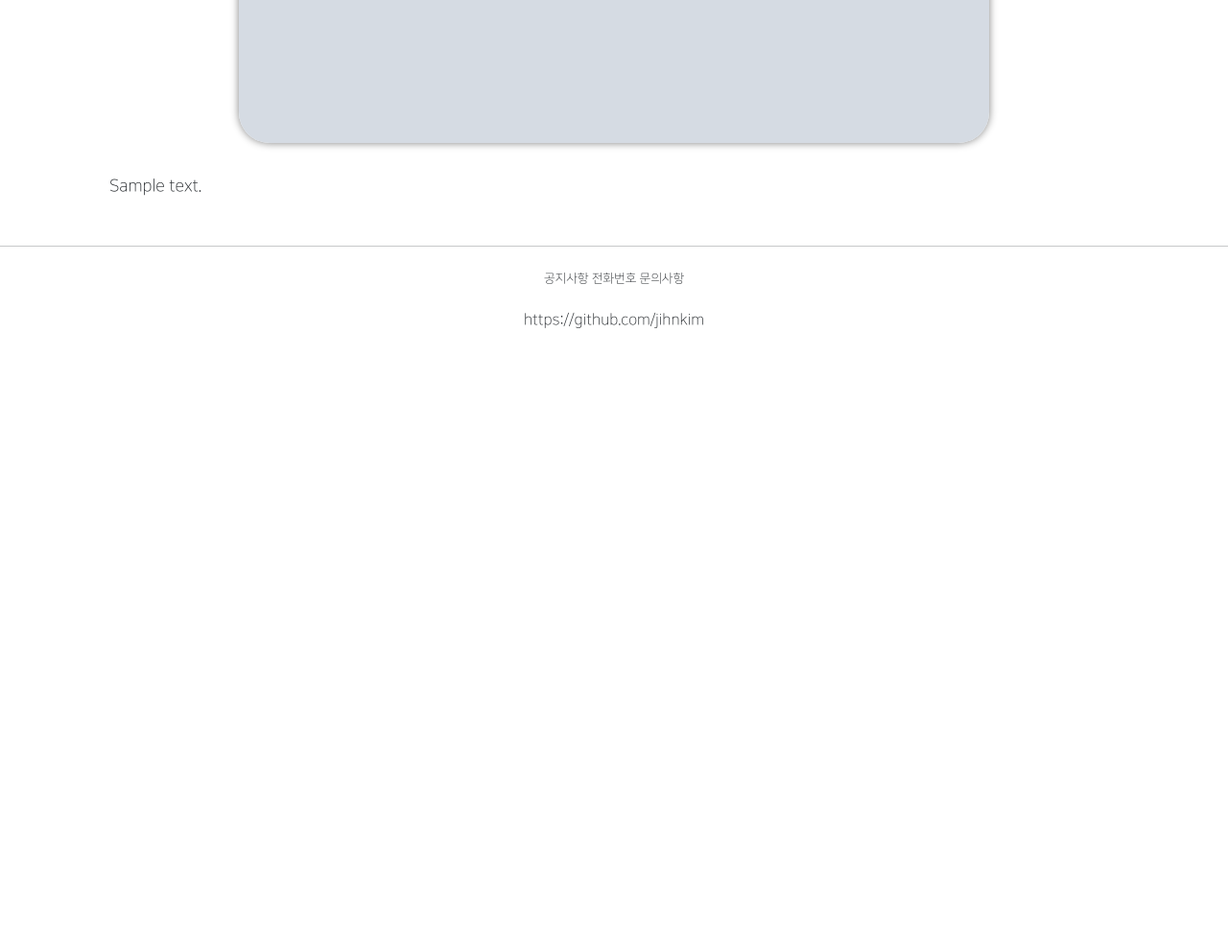
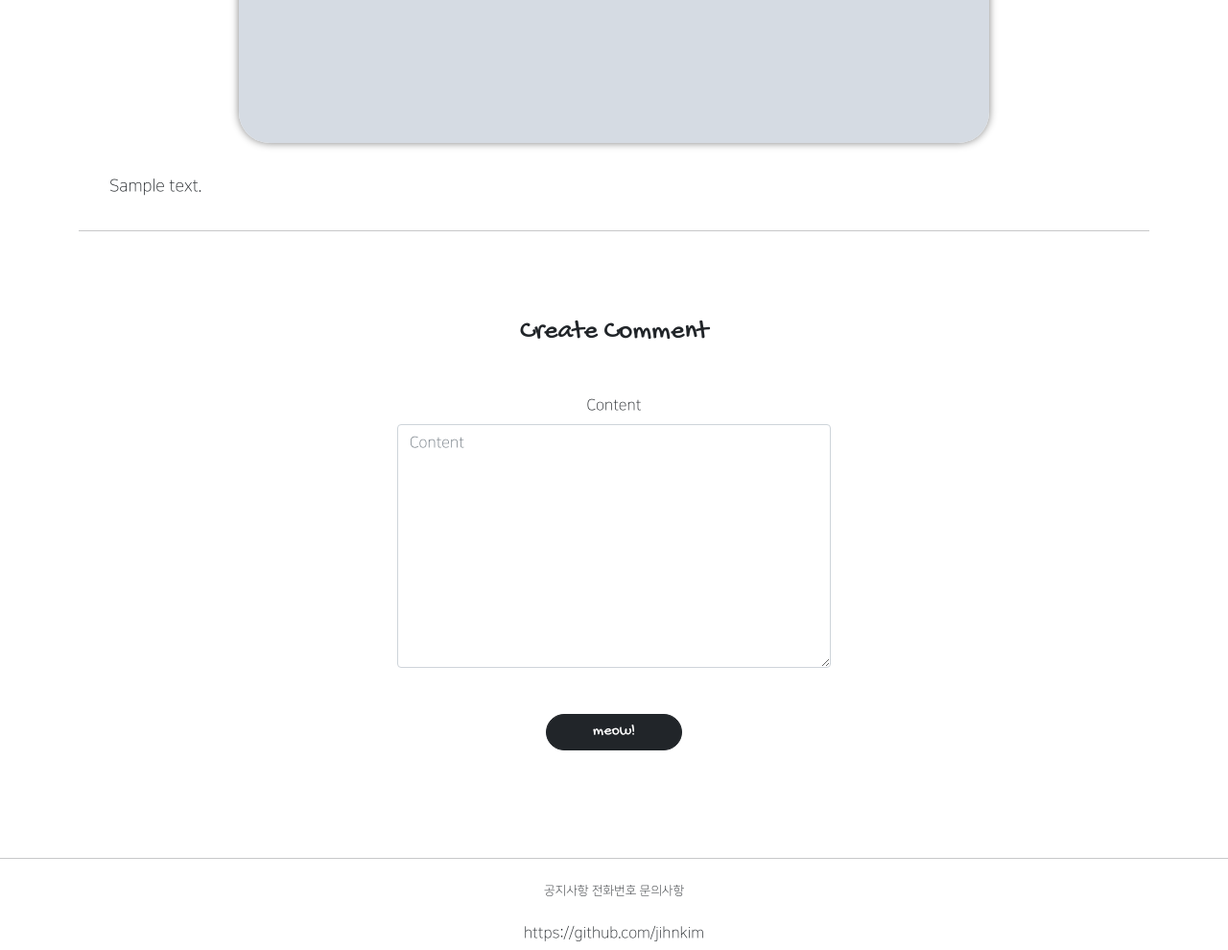
Before and after one commit to jihnkim/kjhweb, a Django app: page /articles/detail/1 in a window 1280 px wide. Shown: the part 872-1862 px from the top of the page at 96% size. Before the commit the page ends 1214 px from the top, so only its background shows below. Run offline with Django 3.2, Linux system fonts and the light colour scheme; tables that the repository leaves empty hold one stand-in row (values such as "Sample post"); grey boxes marked "Sample" are stand-in pictures; parts of the project's set-up code (start-up, migrations or seed data) failed here and were passed over; some libraries are stand-ins or nearby versions; some web fonts are replaced.

Commit message:
0809 comment

```diff
--- a/articleapp/templates/articleapp/detail.html
+++ b/articleapp/templates/articleapp/detail.html
@@ -34,6 +34,13 @@
                     </a>
                 </div>
             {% endif %}
+            <hr>
+
+            <div class="text-center my-4">
+                {% include 'commentapp/create.html' %}
+            </div>
+
+
         </div>
     </div>
 
--- a/articleapp/views.py
+++ b/articleapp/views.py
@@ -5,10 +5,12 @@ from django.shortcuts import render
 from django.urls import reverse_lazy, reverse
 from django.utils.decorators import method_decorator
 from django.views.generic import CreateView, DetailView, UpdateView, DeleteView, ListView
+from django.views.generic.edit import FormMixin
 
 from articleapp.decorators import article_ownership_required
 from articleapp.forms import ArticleCreationForm
 from articleapp.models import Article
+from commentapp.forms import CommentCreationForm
 
 
 @method_decorator(login_required, 'get')
@@ -26,8 +28,9 @@ class ArticleCreateView(CreateView):
         return reverse('articleapp:detail', kwargs={'pk': self.object.pk})
 
 
-class ArticleDetailView(DetailView):
+class ArticleDetailView(DetailView, FormMixin):
     model = Article
+    form_class = CommentCreationForm
     context_object_name = 'target_article'
     template_name = 'articleapp/detail.html'
 
--- a/commentapp/forms.py
+++ b/commentapp/forms.py
@@ -6,4 +6,4 @@ from commentapp.models import Comment
 class CommentCreationForm(ModelForm):
     class Meta:
         model = Comment
-        fields = ['contetnt']
+        fields = ['content']
--- /dev/null
+++ b/commentapp/templates/commentapp/create.html
@@ -0,0 +1,21 @@
+{# Load the tag library #}
+{% load bootstrap4 %}
+
+{# CSS 클래스 변경하고 추가했는데 디자인 변경이 안되면 브라우저 캐쉬 문제 #}
+{# 브라우저 개발자 탭에서 브라우저 캐쉬 disable check #}
+    <div class="text-center mw-500 m-auto">
+        <div class="m-5">
+            <h3 style="font-family: 'Gochi Hand', cursive">Create Comment</h3>
+        </div>
+        <div>
+            <form action="{% url 'commentapp:create' %}" method="post">
+                {% csrf_token %}
+                {% bootstrap_form form %}
+                <div style="font-family: 'Gochi Hand', cursive" class="m-5">
+                    <input type="submit" value="meow!"
+                           class="btn btn-dark rounded-pill px-5">
+                </div>
+
+            </form>
+        </div>
+    </div>
--- a/commentapp/urls.py
+++ b/commentapp/urls.py
@@ -1,5 +1,9 @@
+from django.urls import path
 
+from commentapp.views import CommentCreateView
+
+app_name = 'commentapp'
 
 urlpatterns = [
-
+    path('create/', CommentCreateView.as_view(), name='create'),
 ]
--- a/log.txt
+++ b/log.txt
@@ -281,3 +281,4 @@ header에서 조건문 분기한것 처럼
 !! mixin 기능 이용(다중 상속)
 !! comment app 제작
 !! setting > 메인앱 url > 커맨트 앱 url > model > form
+!! 마이그래이션도
```
Also changed, not shown: commentapp/views.py (+14 -0 lines), commentapp/migrations/0001_initial.py (added). Lines whose indentation alone changed are shown as unchanged.
